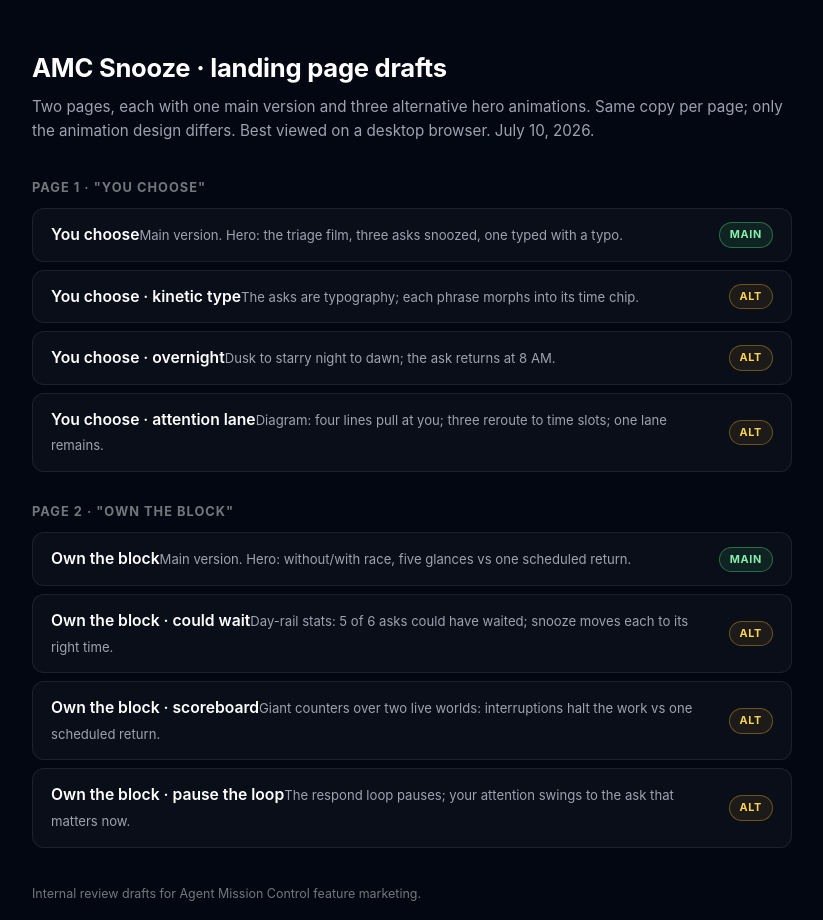
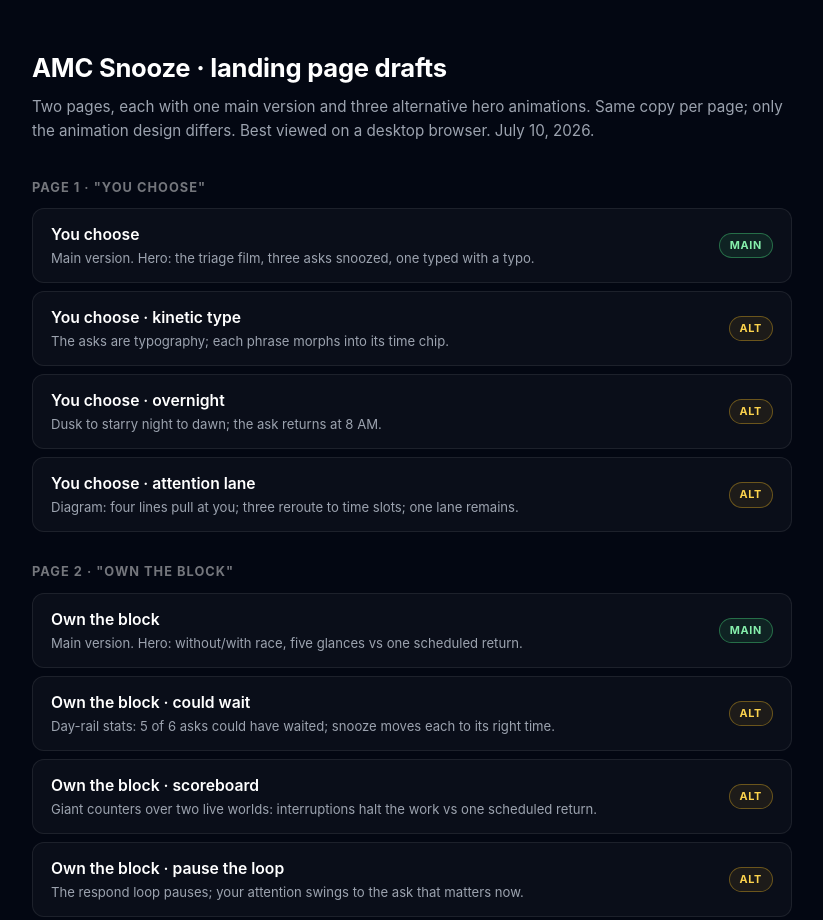
Before and after one commit to dilandobardzicjls-sudo/amc-snooze-review, a plain HTML site: page index.html in a window 1280 px wide. Shown: the top 920 px of the page, without its empty margins (228-1051 px from the left). Drawn offline with Linux system fonts and the light colour scheme.

Commit message:
index: stack card title and description

```diff
--- a/index.html
+++ b/index.html
@@ -14,8 +14,8 @@
 h2{font-size:.8rem;font-weight:700;text-transform:uppercase;letter-spacing:.08em;color:var(--faint);margin:30px 0 10px}
 a.card{display:flex;align-items:center;justify-content:space-between;gap:14px;text-decoration:none;color:var(--text);background:rgba(255,255,255,.03);border:1px solid var(--line);border-radius:12px;padding:13px 18px;margin-bottom:8px;transition:border-color .15s,transform .15s}
 a.card:hover{border-color:rgba(74,222,128,.45);transform:translateY(-1px)}
-.t{font-weight:600;font-size:.98rem}
-.d{color:var(--body);font-size:.82rem;margin-top:1px}
+.t{display:block;font-weight:600;font-size:.98rem}
+.d{display:block;color:var(--body);font-size:.82rem;margin-top:1px}
 .tag{flex-shrink:0;font-size:.68rem;font-weight:700;text-transform:uppercase;letter-spacing:.06em;padding:3px 10px;border-radius:20px}
 .main{background:rgba(74,222,128,.1);color:#86efac;border:1px solid rgba(74,222,128,.4)}
 .alt{background:rgba(251,191,36,.08);color:#fcd34d;border:1px solid rgba(251,191,36,.35)}
```
